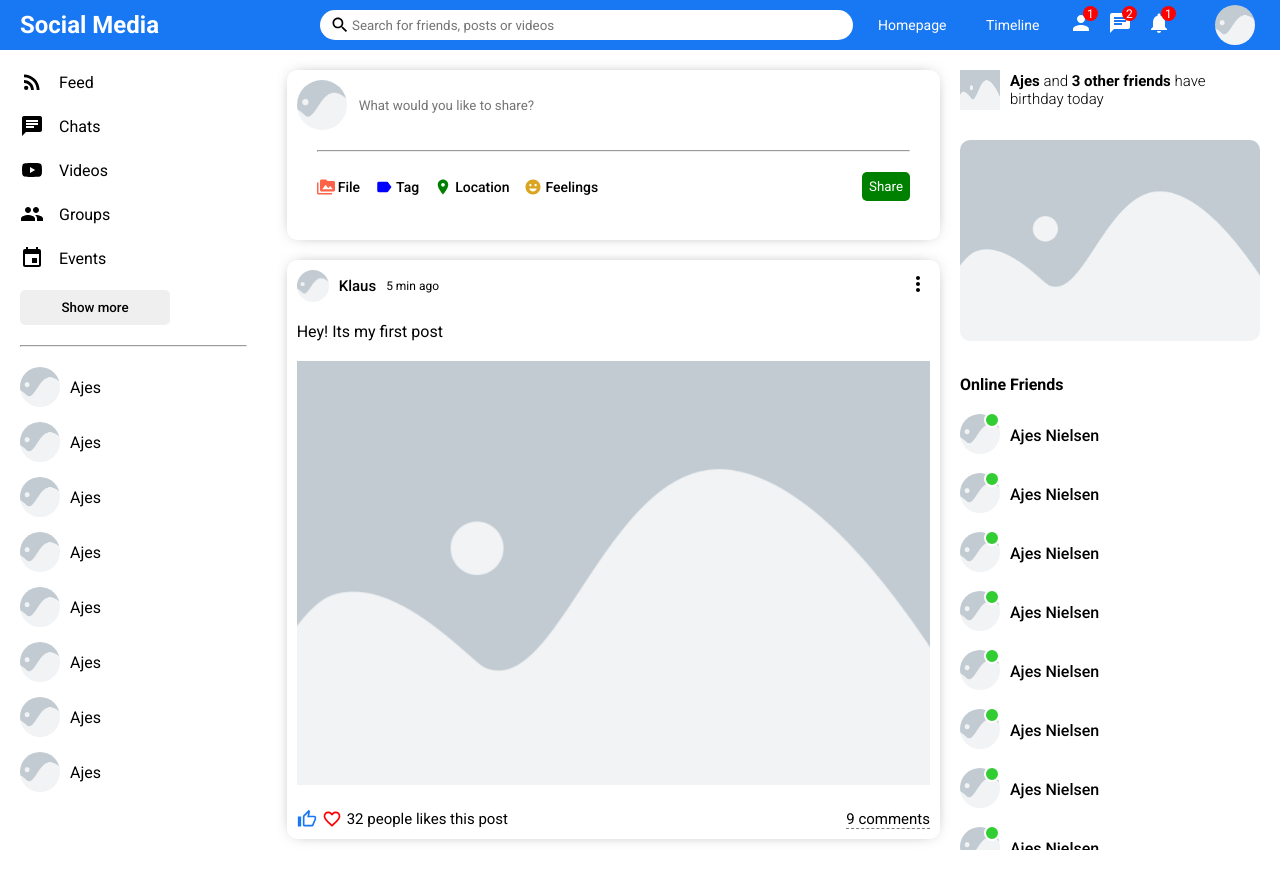
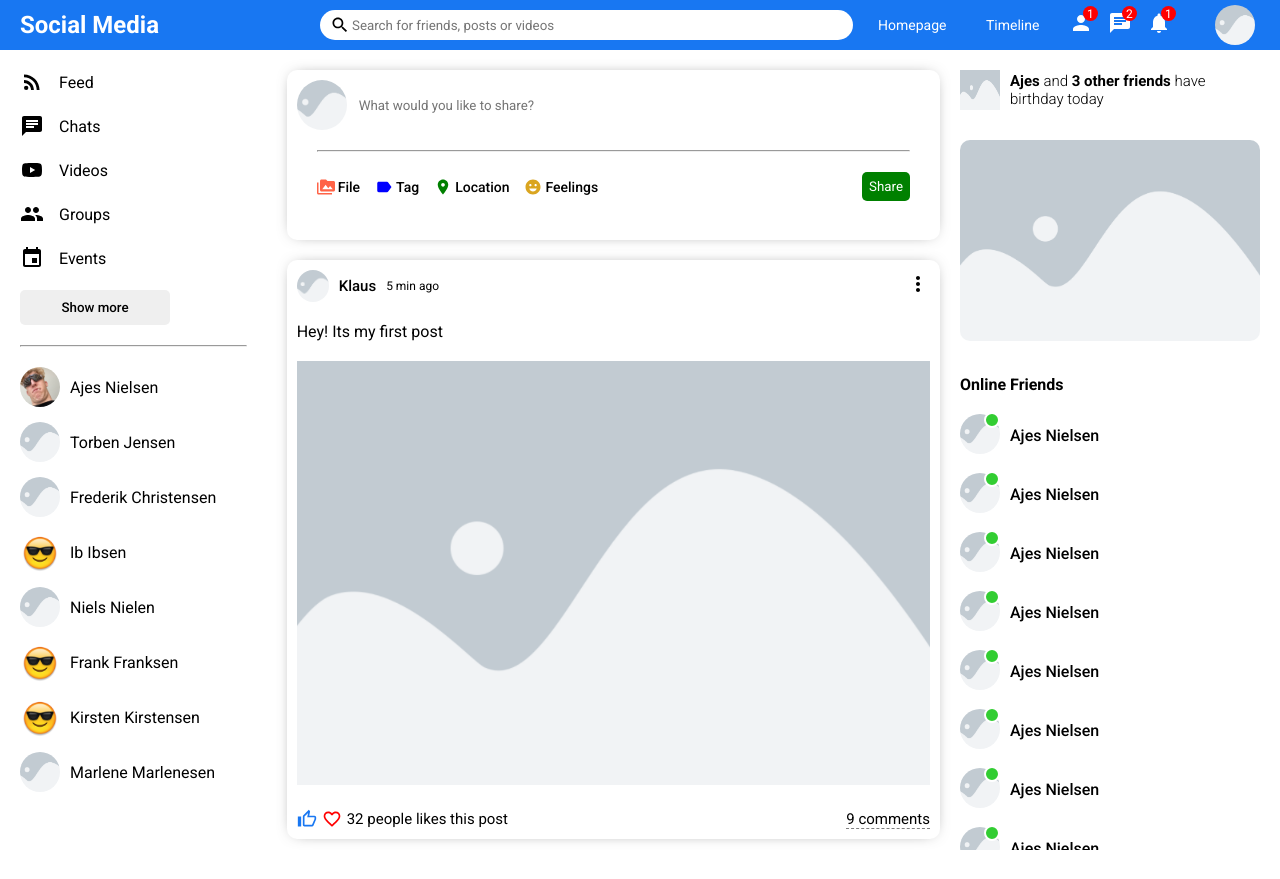
Before and after one commit to KlausSkovsmose/SocialM, a React (Create React App) app in the folder client/: page / in a window 1280 px wide. Built offline with nearby package versions, Linux system fonts and the light colour scheme.

Commit message:
Make friends dynamic data

```diff
--- /dev/null
+++ b/client/src/components/closeFriends/CloseFriend.jsx
@@ -0,0 +1,13 @@
+import React from "react";
+import "./closeFriend.css";
+
+const CloseFriend = ({user}) => {
+  return (
+    <li className="sidebarFriend">
+      <img className="sidebarFriendImg" src={user.profilePicture} alt="" />
+      <span className="sidebarFriendName">{user.username}</span>
+    </li>
+  );
+};
+
+export default CloseFriend;
--- /dev/null
+++ b/client/src/components/closeFriends/closeFriend.css
@@ -0,0 +1,13 @@
+.sidebarFriend {
+    display: flex;
+    align-items: center;
+    margin-bottom: 15px;
+}
+
+.sidebarFriendImg {
+    width: 40px;
+    height: 40px;
+    border-radius: 50%;
+    object-fit: cover;
+    margin-right: 10px;
+}
--- a/client/src/components/sidebar/Sidebar.jsx
+++ b/client/src/components/sidebar/Sidebar.jsx
@@ -1,7 +1,9 @@
 import React from "react";
 import { Chat, RssFeed, YouTube, Event, Group } from "@material-ui/icons";
+import { Users } from "../../dummyData";
 
 import "./sidebar.css";
+import CloseFriend from "../closeFriends/CloseFriend";
 
 const Sidebar = () => {
   return (
@@ -32,50 +34,9 @@ const Sidebar = () => {
         <button className="sidebarButton">Show more</button>
         <hr className="sidebarHr"/>
         <ul className="sidebarFriendList">
-            <li className="sidebarFriend">
-                <img className="sidebarFriendImg" src="/assets/ph.png" alt="" />
-                <span className="sidebarFriendName">Ajes</span>
-            </li>
-            <li className="sidebarFriend">
-                <img className="sidebarFriendImg" src="/assets/ph.png" alt="" />
-                <span className="sidebarFriendName">Ajes</span>
-            </li>
-            <li className="sidebarFriend">
-                <img className="sidebarFriendImg" src="/assets/ph.png" alt="" />
-                <span className="sidebarFriendName">Ajes</span>
-            </li>
-            <li className="sidebarFriend">
-                <img className="sidebarFriendImg" src="/assets/ph.png" alt="" />
-                <span className="sidebarFriendName">Ajes</span>
-            </li>
-            <li className="sidebarFriend">
-                <img className="sidebarFriendImg" src="/assets/ph.png" alt="" />
-                <span className="sidebarFriendName">Ajes</span>
-            </li>
-            <li className="sidebarFriend">
-                <img className="sidebarFriendImg" src="/assets/ph.png" alt="" />
-                <span className="sidebarFriendName">Ajes</span>
-            </li>
-            <li className="sidebarFriend">
-                <img className="sidebarFriendImg" src="/assets/ph.png" alt="" />
-                <span className="sidebarFriendName">Ajes</span>
-            </li>
-            <li className="sidebarFriend">
-                <img className="sidebarFriendImg" src="/assets/ph.png" alt="" />
-                <span className="sidebarFriendName">Ajes</span>
-            </li>
-            <li className="sidebarFriend">
-                <img className="sidebarFriendImg" src="/assets/ph.png" alt="" />
-                <span className="sidebarFriendName">Ajes</span>
-            </li>
-            <li className="sidebarFriend">
-                <img className="sidebarFriendImg" src="/assets/ph.png" alt="" />
-                <span className="sidebarFriendName">Ajes</span>
-            </li>
-            <li className="sidebarFriend">
-                <img className="sidebarFriendImg" src="/assets/ph.png" alt="" />
-                <span className="sidebarFriendName">Ajes</span>
-            </li>
+            {Users.map(u=>(
+              <CloseFriend key={u.id} user={u}/>
+            ))}
         </ul>
       </div>
     </div>
--- a/client/src/components/sidebar/sidebar.css
+++ b/client/src/components/sidebar/sidebar.css
@@ -2,6 +2,8 @@
   flex: 2.5;
   height: calc(100vh - 50px);
   overflow-y: scroll;
+  position: sticky;
+  top: 50px;
 }
 
 ::-webkit-scrollbar {
@@ -28,6 +30,7 @@
   display: flex;
   align-items: center;
   margin-bottom: 20px;
+  cursor: pointer;
 }
 
 .sidebarIcon {
@@ -51,17 +54,3 @@
     margin: 0;
     list-style: none;
 }
-
-.sidebarFriend {
-    display: flex;
-    align-items: center;
-    margin-bottom: 15px;
-}
-
-.sidebarFriendImg {
-    width: 40px;
-    height: 40px;
-    border-radius: 50%;
-    object-fit: cover;
-    margin-right: 10px;
-}
```
